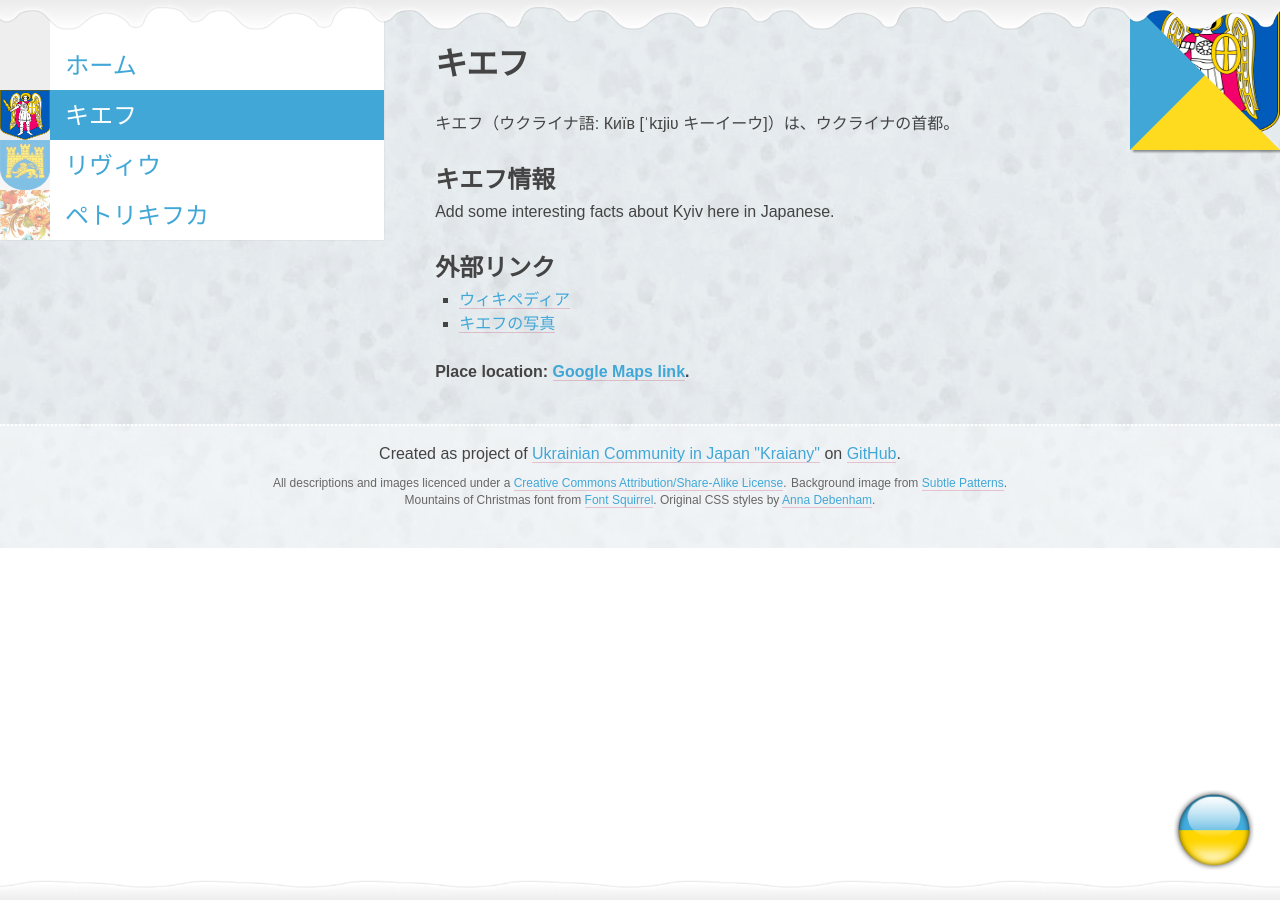
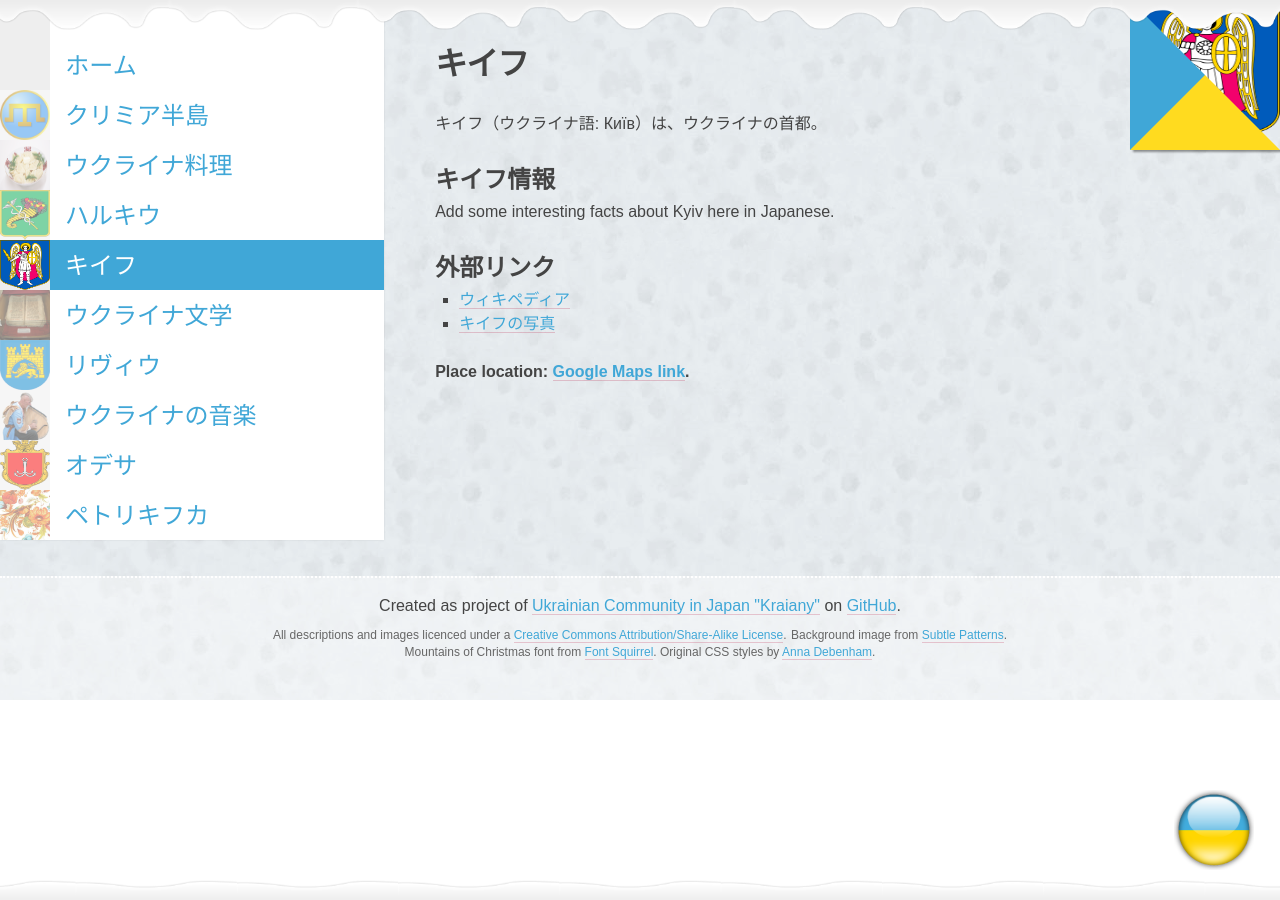
Before and after one commit to Kraiany/ukraine-info, a Jekyll site: the page built from kyiv.md, in a window 1280 px wide. Built offline with Jekyll 4.4.1, drawn with Linux system fonts in a browser that asks for light colours; Markdown is read by kramdown in place of the engine named in the settings.

Commit message:
Added several new articles

```diff
--- /dev/null
+++ b/crimea.md
@@ -0,0 +1,17 @@
+---
+layout: place
+title: クリミア半島
+description: ウクライナの黒海の北岸にある半島
+place-googlemaps-link: https://www.google.co.jp/maps/place/Crimea/
+image: css/images/crimea.png
+---
+クリミア半島（クリミアはんとう）、または単にクリミア（ウクライナ語: Крим, クリミア・タタール語: Qırım）は、ウクライナの黒海の北岸にある半島。
+
+## クリミア情報
+
+Add some interesting facts about Crimea here in Japanese.
+
+## 外部リンク
+
+* <a href="http://ja.wikipedia.org/wiki/%E3%82%AF%E3%83%AA%E3%83%9F%E3%82%A2%E5%8D%8A%E5%B3%B6">ウィキペディア</a>
+* <a href="http://travel.nationalgeographic.com/travel/best-trips-2013/crimea-ukraine-photos/">クリミアの写真</a>
--- /dev/null
+++ b/cuisine.md
@@ -0,0 +1,16 @@
+---
+layout: place
+title: ウクライナ料理
+description: 写真とレシピ
+place-googlemaps-link: https://www.google.co.jp/maps/place/Ukraine/
+image: css/images/cuisine.png
+---
+ウクライナ料理
+
+## ウクライナ料理情報
+
+Add some interesting facts about Ukrainian cuisine here in Japanese.
+
+## 外部リンク
+
+* <a href="http://ja.wikipedia.org/wiki/%E3%82%A6%E3%82%AF%E3%83%A9%E3%82%A4%E3%83%8A%E6%96%99%E7%90%86">ウィキペディア</a>
--- /dev/null
+++ b/kharkiv.md
@@ -0,0 +1,17 @@
+---
+layout: place
+title: ハルキウ
+description: ウクライナ北東部の都市
+place-googlemaps-link: https://www.google.co.jp/maps/place/Kharkiv,+Kharkiv+Oblast,+Ukraine/
+image: css/images/kharkiv.png
+---
+ハルキウ[1]（ウクライナ語：Харків）は、ウクライナ北東部の都市である。
+
+## ハルキウ情報
+
+Add some interesting facts about Kharkiv here in Japanese.
+
+## 外部リンク
+
+* <a href="http://ja.wikipedia.org/wiki/%E3%83%8F%E3%83%AB%E3%82%AD%E3%82%A6">ウィキペディア</a>
+* <a href="http://www.trekearth.com/gallery/Europe/Ukraine/East/Kharkivska/Kharkiv/">ハルキウの写真</a>
--- a/kyiv.md
+++ b/kyiv.md
@@ -1,17 +1,17 @@
 ---
 layout: place
-title: キエフ
+title: キイフ
 description: ウクライナの首都
-place-googlemaps-link: https://www.google.co.jp/maps/place/Kiev,+Kyiv+city,+Ukraine/@50.4020355,30.5326905,11z/data=!3m1!4b1!4m2!3m1!1s0x40d4cf4ee15a4505:0x764931d2170146fe
+place-googlemaps-link: https://www.google.co.jp/maps/place/Kiev,+Kyiv+city,+Ukraine/
 image: css/images/kyiv.png
 ---
-キエフ（ウクライナ語: Київ [ˈkɪjiʋ キーイーウ]）は、ウクライナの首都。
+キイフ（ウクライナ語: Київ）は、ウクライナの首都。
 
-## キエフ情報
+## キイフ情報
 
 Add some interesting facts about Kyiv here in Japanese.
 
 ## 外部リンク
 
 * <a href="http://ja.wikipedia.org/wiki/%E3%82%AD%E3%82%A8%E3%83%95">ウィキペディア</a>
-* <a href="http://www.pbase.com/bmcmorrow/kiev">キエフの写真</a>
+* <a href="http://www.pbase.com/bmcmorrow/kiev">キイフの写真</a>
--- /dev/null
+++ b/literature.md
@@ -0,0 +1,16 @@
+---
+layout: place
+title: ウクライナ文学
+description: 作家と歴史
+place-googlemaps-link: https://www.google.co.jp/maps/place/Ukraine/
+image: css/images/literature.jpg
+---
+ウクライナ文学
+
+## ウクライナ文学情報
+
+Add some interesting facts about Ukrainian literature here in Japanese.
+
+## 外部リンク
+
+* <a href="http://ja.wikipedia.org/wiki/%E3%82%A6%E3%82%AF%E3%83%A9%E3%82%A4%E3%83%8A%E6%96%87%E5%AD%A6">ウィキペディア</a>
--- /dev/null
+++ b/music.md
@@ -0,0 +1,16 @@
+---
+layout: place
+title: ウクライナの音楽
+description: サウンドトラックとビデオクリップ
+place-googlemaps-link: https://www.google.co.jp/maps/place/Ukraine/
+image: css/images/music.png
+---
+ウクライナの音楽
+
+## ウクライナの音楽情報
+
+Add some interesting facts about Ukrainian music here in Japanese.
+
+## 外部リンク
+
+* <a href="http://ja.wikipedia.org/wiki/%E3%83%90%E3%83%B3%E3%83%89%E3%82%A5%E3%83%BC%E3%83%A9">バンドゥーラ</a>
--- /dev/null
+++ b/odesa.md
@@ -0,0 +1,17 @@
+---
+layout: place
+title: オデサ
+description: 黒海に面した港湾都市
+place-googlemaps-link: https://www.google.co.jp/maps/place/Odessa,+Odessa+Oblast,+Ukraine/
+image: css/images/odesa.png
+---
+オデサ（ウクライナ語: Одеса）は、ウクライナ南部、黒海に面した港湾都市である。
+
+## オデサ情報
+
+Add some interesting facts about Odesa here in Japanese.
+
+## 外部リンク
+
+* <a href="http://ja.wikipedia.org/wiki/%E3%82%AA%E3%83%87%E3%83%83%E3%82%B5">ウィキペディア</a>
+* <a href="http://www.skyscrapercity.com/showthread.php?t=1451009">オデサの写真</a>
```
Also changed, not shown: lviv.md (+1 -1 lines), petrykivka.md (+1 -1 lines), css/images/crimea.png (added), css/images/cuisine.png (added), css/images/kharkiv.png (added), css/images/literature.jpg (added), css/images/music.png (added), css/images/odesa.png (added).
